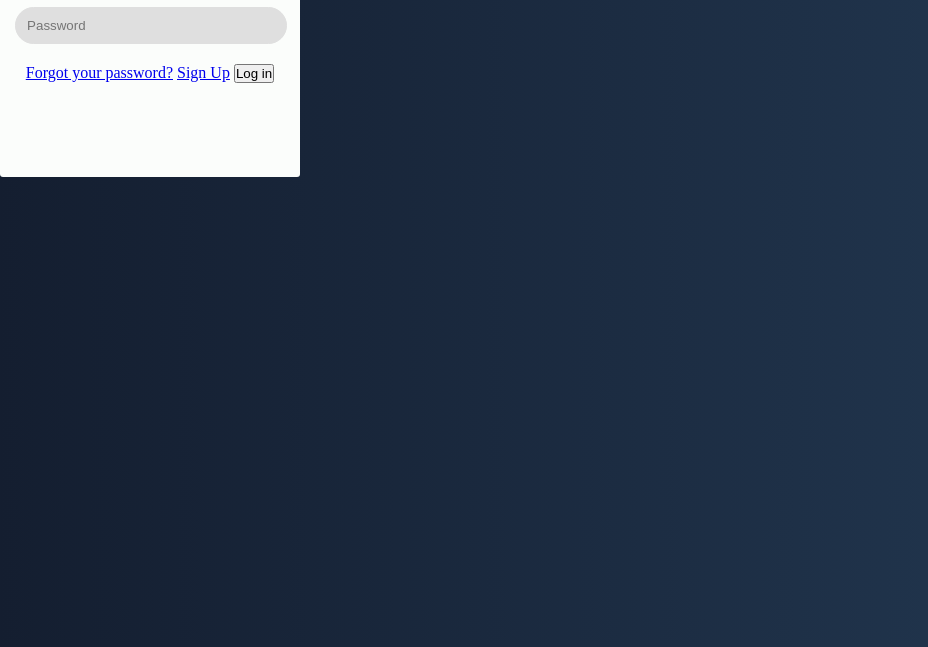
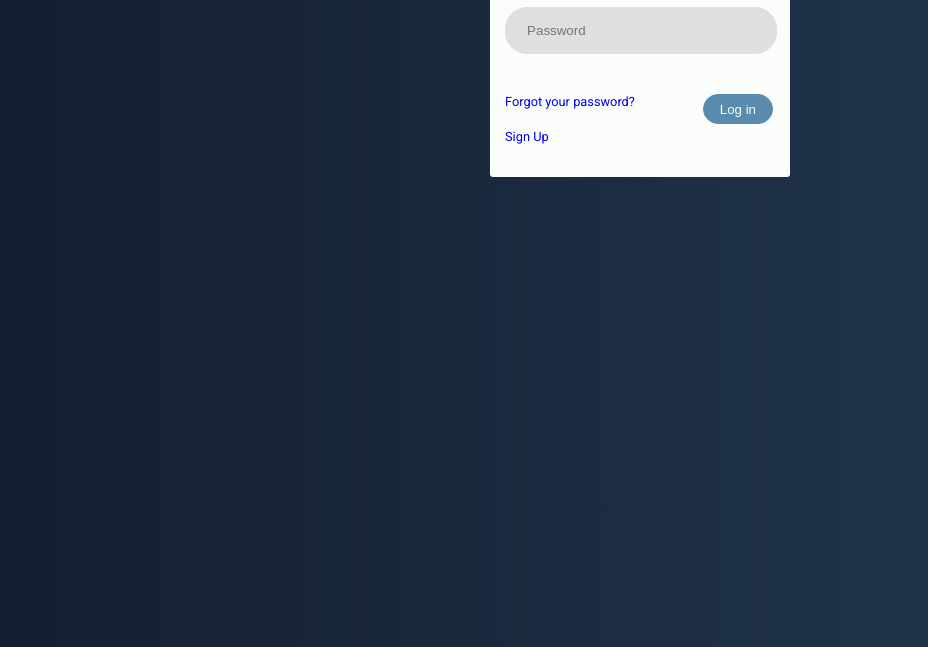
Before and after one commit to gabrieldevmass/sandbox, a plain HTML site: page forms/form-one/index.html in a window 1280 px wide. Shown: the part 153-800 px from the top of the page, without its empty margins (0-928 px from the left). Drawn offline with Linux system fonts and the light colour scheme.

Commit message:
24-01-2019

```diff
--- a/forms/form-one/index.html
+++ b/forms/form-one/index.html
@@ -10,12 +10,14 @@
     <div id="form-div">
       <form action=" ">
         <h1>Lambda</h1>
-        <input type="email" name="email" placeholder="   Email" class="input"/>
-        <input type="password" name="password" placeholder="   Password" class="input"/>
+        <input type="email" name="email" placeholder="   Email" class="input" required/>
+        <input type="password" name="password" placeholder="   Password" class="input" required/>
         <footer>
-          <a href=" ">Forgot your password?</a>
-          <a href=" ">Sign Up</a>
-          <input type="submit" name="login" value="Log in"/>
+          <div id="links">
+            <a href=" ">Forgot your password?</a>
+            <a href=" ">Sign Up</a>
+          </div>
+          <input type="submit" name="login" value="Log in" id="login"/>
         </footer>
       </form>
     </div>
--- a/forms/form-one/styles.css
+++ b/forms/form-one/styles.css
@@ -1,10 +1,14 @@
 @import url('https://fonts.googleapis.com/css?family=Permanent+Marker');
+@import url('https://fonts.googleapis.com/css?family=Roboto');
 * {
     margin: 0px;
     padding: 0px;
 }
 body {
     background-image: linear-gradient(to right, #141e30, #243b55);
+    display: flex;
+    align-content: center;
+    justify-content: center;
 }
 #form-div {
     background-color: #fbfdfb;
@@ -25,9 +29,38 @@ form > h1 {
 }
 .input {
     width: 100%;
-    height: 35px;
+    height: 45px;
     border: 0.5px solid rgb(223, 223, 223);
-    border-radius: 20px;
+    border-radius: 22px;
     background-color: rgb(223, 223, 223);
-    margin-bottom: 20px;
+    margin-bottom: 10px;
+    text-indent: 20px;
+    outline: none;
 }
+.input::placeholder {
+    text-indent: 10px;
+}
+footer {
+    display: flex;
+    width: 100%;
+    text-align: left;
+    margin-top: 30px;
+}
+div > a {
+    display: block;
+    padding-bottom: 20px;
+    padding-right: 68px;
+    font-family: 'Roboto', sans-serif;
+    font-size: 0.8em;
+    text-decoration: none;
+}
+#login {
+    height: 30px;
+    width: 70px;
+    border-radius: 22px;
+    outline: none;
+    border: 0.5px solid #588bae;
+    background-color: #588bae;
+    color: #fbfdfb;
+    cursor: pointer;
+}
```
